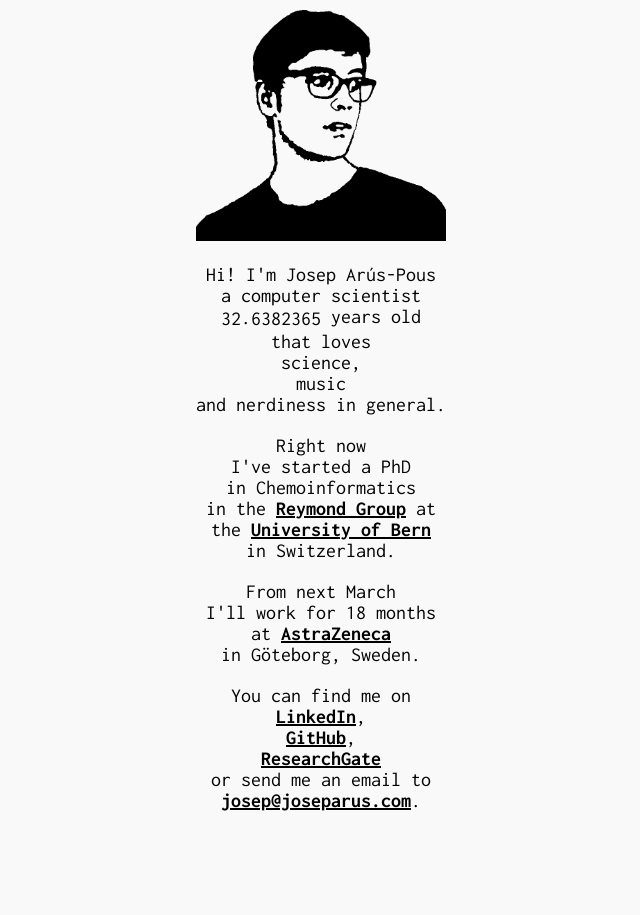
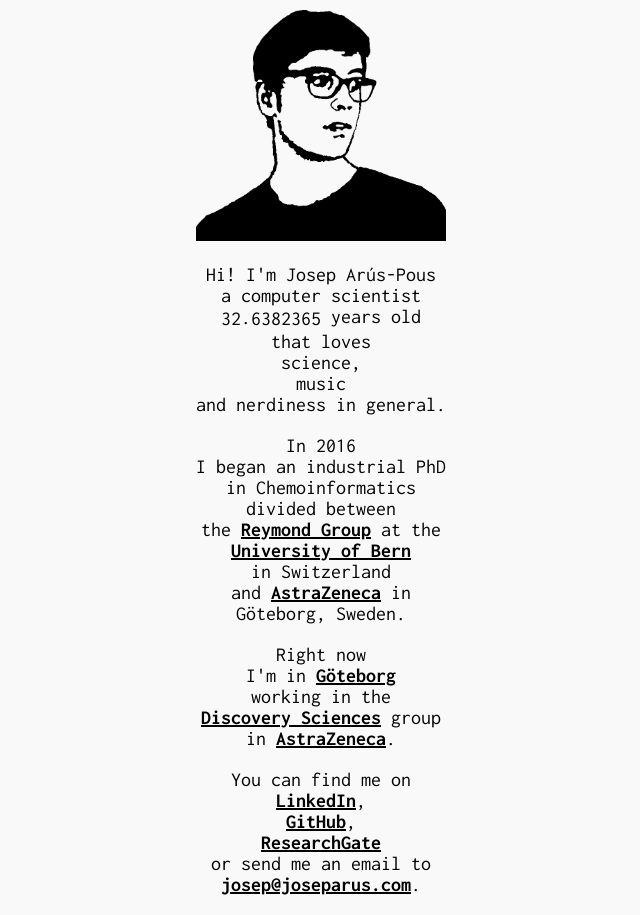
Before and after one commit to undeadpixel/joseparus.com, a Jekyll site: the page built from index.html, in a window 1280 px wide. Shown: the whole page, without its empty margins (319-959 px from the left). Built offline with Jekyll 4.4.1, drawn with Linux system fonts in a browser that asks for light colours; nearby versions of some CDN libraries.

Commit message:
updated website

```diff
--- a/index.html
+++ b/index.html
@@ -15,17 +15,22 @@
   and nerdiness in general.
   </p>
   <p>
+  In 2016<br>
+  I began an industrial PhD<br>
+  in Chemoinformatics<br>
+  divided between<br>
+  the <a href="http://gdb.unibe.ch" target="_blank">Reymond Group</a>
+  at the <a href="http://www.unibe.ch" target="_blank">University of Bern</a><br>
+  in Switzerland<br>
+  and <a href="https://www.astrazeneca.com/our-science/gothenburg.html" target="_blank">AstraZeneca</a>
+  in Göteborg, Sweden.
+  </p>
+  <p>
   Right now<br>
-  I've started a PhD<br>
-  in Chemoinformatics<br>
-  in the <a href="http://gdb.unibe.ch" target="_blank">Reymond Group</a>
-  at the <a href="http://www.unibe.ch" target="_blank">University of Bern</a><br>
-  in Switzerland.
-  </p>
-  <p>From next March<br>
-  I'll work for 18 months<br>
-  at <a href="https://www.astrazeneca.com/our-science/gothenburg.html" target="_blank">AstraZeneca</a><br>
-  in Göteborg, Sweden.
+  I'm in <a href="https://goteborg.se/" target="_blank">Göteborg</a><br>
+  working in the<br>
+  <a href="https://www.astrazeneca.com/our-science/IMED.html" target="_blank">Discovery Sciences</a> group<br>
+  in <a href="https://www.astrazeneca.com/our-science/gothenburg.html" target="_blank">AstraZeneca</a>.
   </p>
   <p>
   You can find me on<br>
```
Also changed, not shown: Gemfile.lock.
